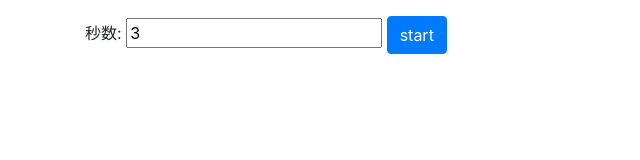
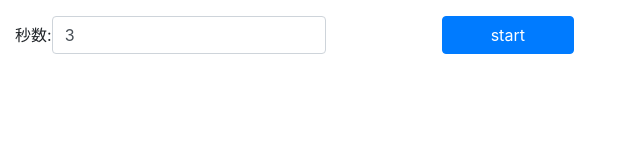
Before and after one commit to maangie/yatimer, a plain HTML site: page index.html in a window 1280 px wide. Shown: the whole page, without its empty margins (0-640 px from the left). Drawn offline with nearby package versions, Linux system fonts and the light colour scheme.

Commit message:
container-fluid 導入

```diff
--- a/index.html
+++ b/index.html
@@ -10,12 +10,19 @@
   </style>
 </head>
 <body>
-  <div class='container'>
-    <label for='how_many_minutes'>秒数:</label>
-    <input id='how_many_minutes' type='number' value='3'>
+  <div class='container-fluid'>
+    <div class='row'>
+      <div class='col-md form-inline'>
+        <label for='how_many_minutes' class='form-label'>秒数:</label>
+        <input id='how_many_minutes' type='number' value='3' class='form-control'>
+      </div>
 
-    <button id='start_button' class='btn btn-primary'>start</button>
-    <span id='remaining_time_area' class='col-sm-12'></span>
+      <div class='col-md'>
+        <button id='start_button' class='btn btn-primary col-md-4'>start</button>
+      </div>
+
+      <div id='remaining_time_area' class='col-md'></div>
+    </div>
   </div>
 
   <script>
```
